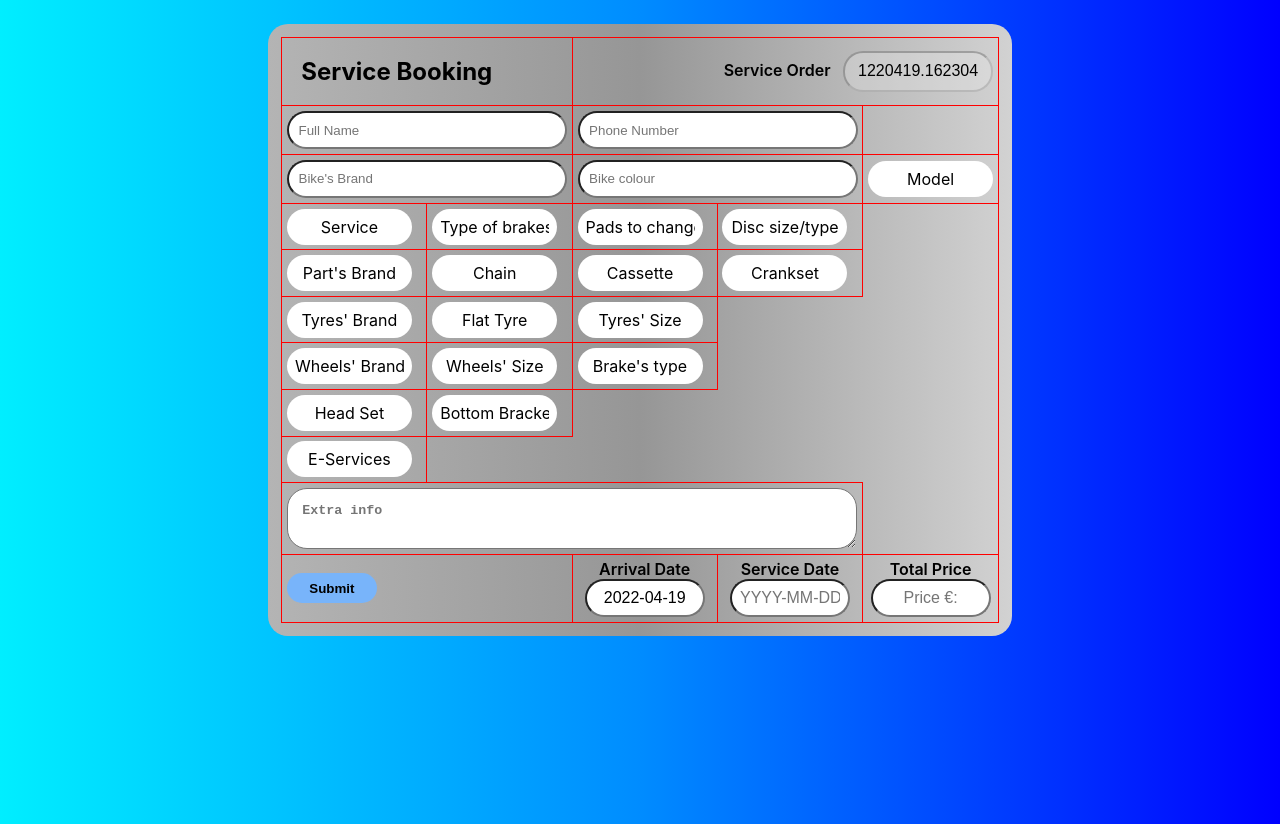
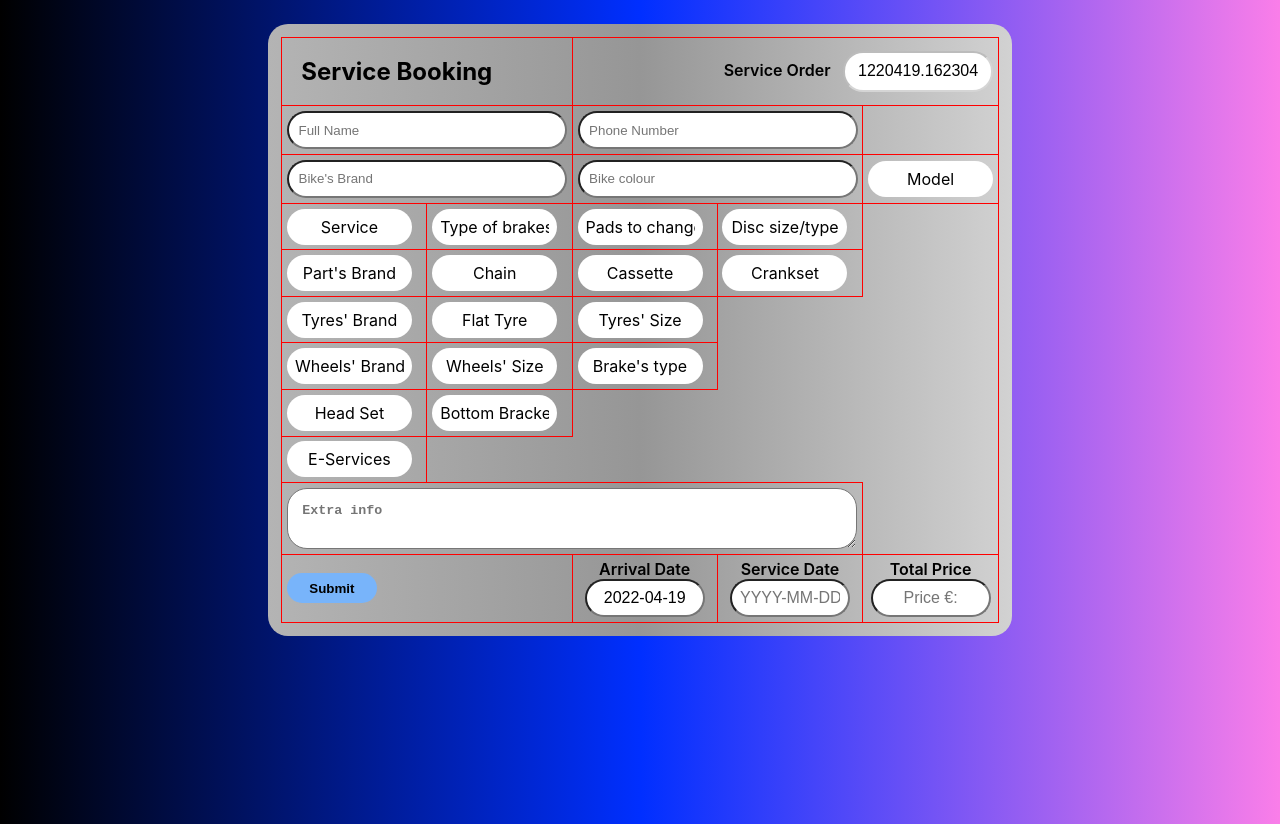
Before and after one commit to Charlesjahn/CA1_CrossPlatform, an Electron app: page create.html in a window 1280 px wide. Drawn offline with Linux system fonts and the light colour scheme.

Commit message:
Update style.css

```diff
--- a/style.css
+++ b/style.css
@@ -9,7 +9,7 @@ body {
     width: 100%;
     height: 100%;
     font-family: -apple-system, BlinkMacSystemFont, 'Segoe UI', Roboto, Oxygen, Ubuntu, Cantarell, 'Open Sans', 'Helvetica Neue', sans-serif;
-    background-image: linear-gradient(to left, rgb(0, 0, 255), rgb(0, 140, 255), rgb(0, 238, 255));
+    background-image: linear-gradient(to left, rgb(250, 126, 233), rgb(0, 47, 255), rgb(0, 0, 0));
 }
 label {
     background-color: white;
@@ -46,6 +46,7 @@ input {
     padding: .6rem;
     min-width: 280px;
     max-width: 280px;
+    background-color: white;
 }
 
 input:hover,
@@ -89,7 +90,7 @@ select::-ms-expand {
 }
 
 option {
-    background-color: white;
+    background-color: rgb(210, 250, 240);
 }
 
 /*css classes*/
```
